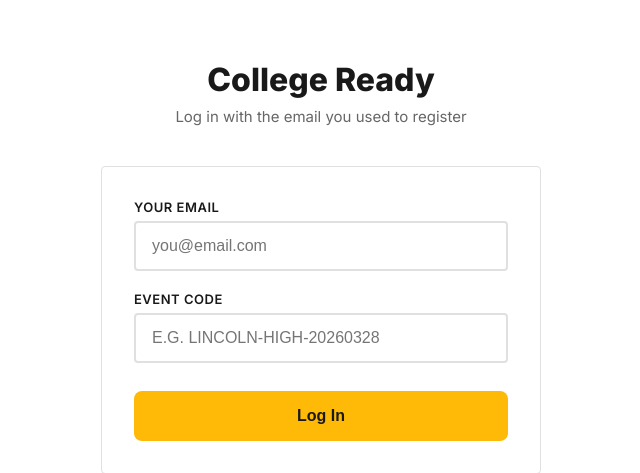
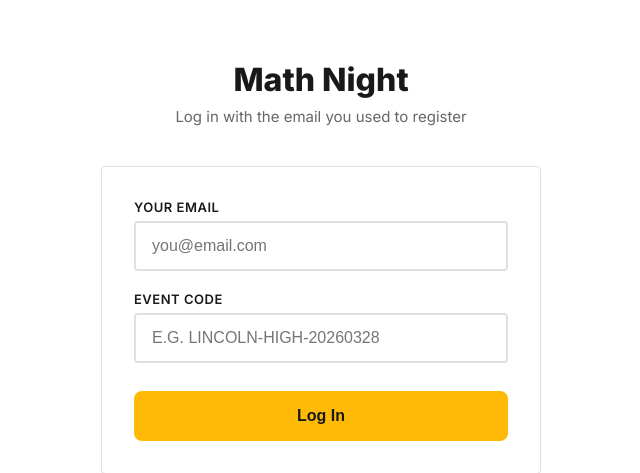
Before and after one commit to himanshugupta1729/college-ready, a Flask app: page /login in a window 1280 px wide. Shown: the part 74-547 px from the top of the page, without its empty margins (319-959 px from the left). Run offline with Flask 3, Linux system fonts and the light colour scheme.

Commit message:
Fix login page: neutral "Math Night" title instead of "College Ready"
Login page can't know event type until student enters code,
so show neutral branding that works for both HS and MS.

Co-Authored-By: Claude Opus 4.6 (1M context) <noreply@anthropic.com>

```diff
--- a/templates/student_login.html
+++ b/templates/student_login.html
@@ -1,5 +1,5 @@
 {% extends "base.html" %}
-{% block title %}College Ready — Log In{% endblock %}
+{% block title %}Math Night — Log In{% endblock %}
 
 {% block content %}
 <style>
@@ -85,7 +85,7 @@
 
 <div class="login-container">
   <div class="login-header">
-    <h1>College Ready</h1>
+    <h1>Math Night</h1>
     <p>Log in with the email you used to register</p>
   </div>
 
```
